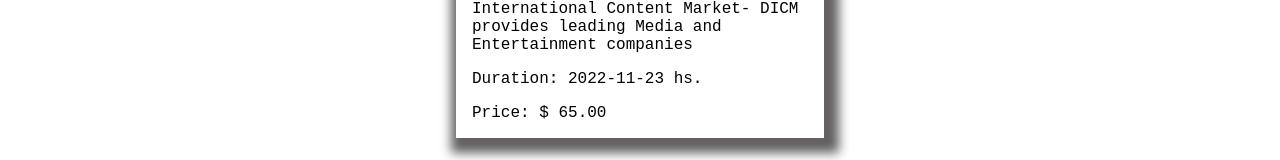
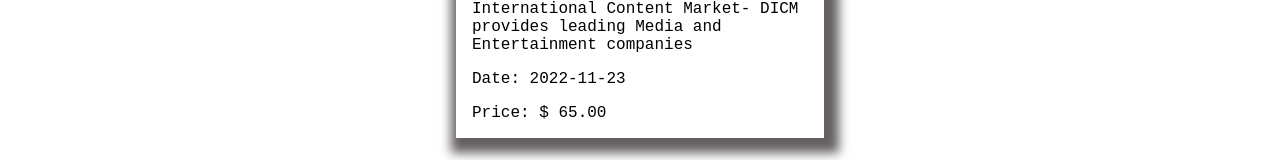
Before and after one commit to EmilioLubo/my-itinerary-two-devs, a React (Create React App) app: page /Hotels/1 in a window 1280 px wide. Shown: the part 1061-1221 px from the top of the page. Built offline with nearby package versions, Linux system fonts and the light colour scheme.

Commit message:
ajustes finales

```diff
--- a/public/index.html
+++ b/public/index.html
@@ -8,6 +8,7 @@
       name="description"
       content="Web site created using create-react-app"
     />
+    <link rel="shortcut icon" href="/img/favicon.png" type="image/x-icon">
     <title>My Itinerary</title>
   </head>
   <body>
--- a/src/components/Activity.jsx
+++ b/src/components/Activity.jsx
@@ -6,7 +6,7 @@ export const Activity = ({name, photo, description, price, duration}) => {
         <img className='act-img' src={photo} alt={name} />
         <h3 className='text-center'>{name}</h3>
         <p>{description}</p>
-        <p>Duration: {duration} hs.</p>
+        <p>{duration}</p>
         <p>Price: $ {price.toFixed(2)}</p>
     </div>
   )
--- a/src/components/Itinerary.jsx
+++ b/src/components/Itinerary.jsx
@@ -24,7 +24,7 @@ export const Itinerary = ({id}) => {
   return (
     <div className='flex j-center wrap g-3 mt-2'>
         {
-        activities.map(el => <Activity key={el.id} name={el.name} photo={el.photo[count]} description={el.description} duration={el.duration} price={el.price}/>)
+        activities.map(el => <Activity key={el.id} name={el.name} photo={el.photo[count]} description={el.description} duration={'Duration: ' + el.duration + ' hs.'} price={el.price}/>)
     }
     </div>
   )
--- a/src/components/ShowsH.jsx
+++ b/src/components/ShowsH.jsx
@@ -19,7 +19,7 @@ export const ShowsH = ({id}) => {
   return (
     <div className='flex j-center wrap g-3 mt-2'>
         {
-        activities.map(el => <Activity key={el.id} name={el.name} photo={el.photo} description={el.description} duration={el.date} price={el.price}/>)
+        activities.map(el => <Activity key={el.id} name={el.name} photo={el.photo} description={el.description} duration={'Date: ' + el.date} price={el.price}/>)
     }
     </div>
   )
```
